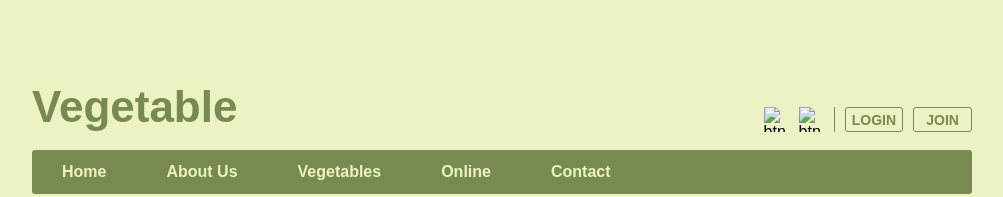
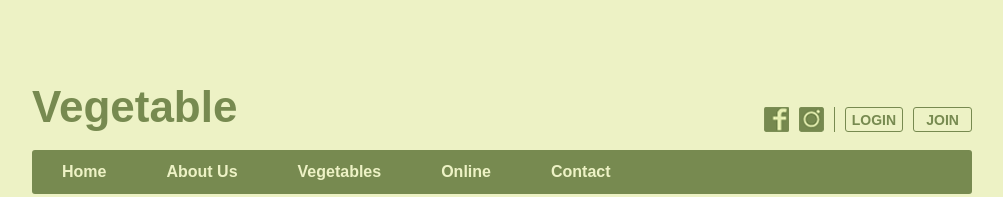
Before and after one commit to wnewen/Vegetable, a plain HTML site: page index.html in a window 1280 px wide. Shown: the top 197 px of the page, without its empty margins (138-1141 px from the left). Drawn offline with Linux system fonts and the light colour scheme; the site is published under a folder, as on GitHub Pages, so addresses that start at the root find nothing.

Commit message:
Update index.html

```diff
--- a/index.html
+++ b/index.html
@@ -14,8 +14,8 @@
         <!--header-->
         <header class="header">
             <h1 class="header-title">Vegetable</h1>
-            <img src="/image/btn_facebook.png" alt="btn_facebook" class="header-img">
-            <img src="/image/btn_instagram.png" alt="btn_instagram" class="header-img">
+            <img src="./image/btn_facebook.png" alt="btn_facebook" class="header-img">
+            <img src="./image/btn_instagram.png" alt="btn_instagram" class="header-img">
             <div class="header-line"></div>
             <button class="btn-box" type="button">LOGIN</button>
             <button class="btn-box" type="button">JOIN</button>
```
